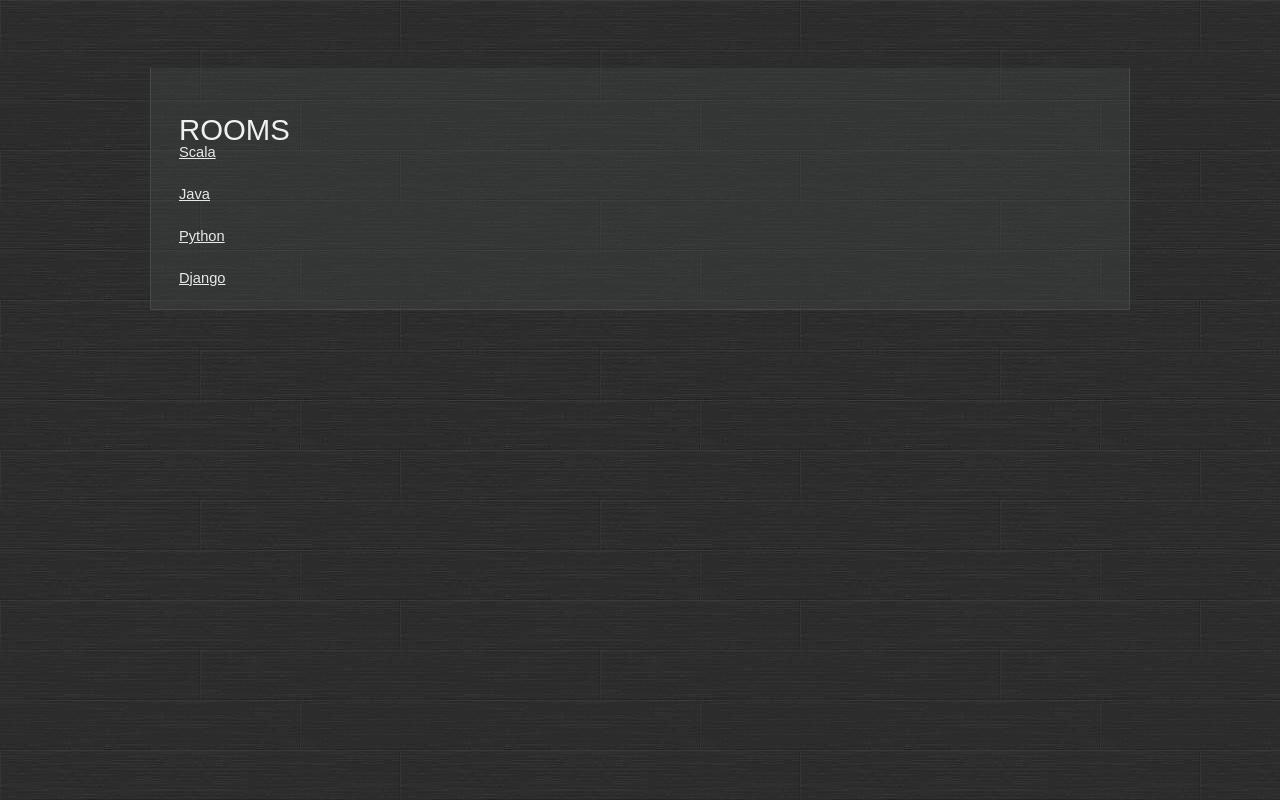
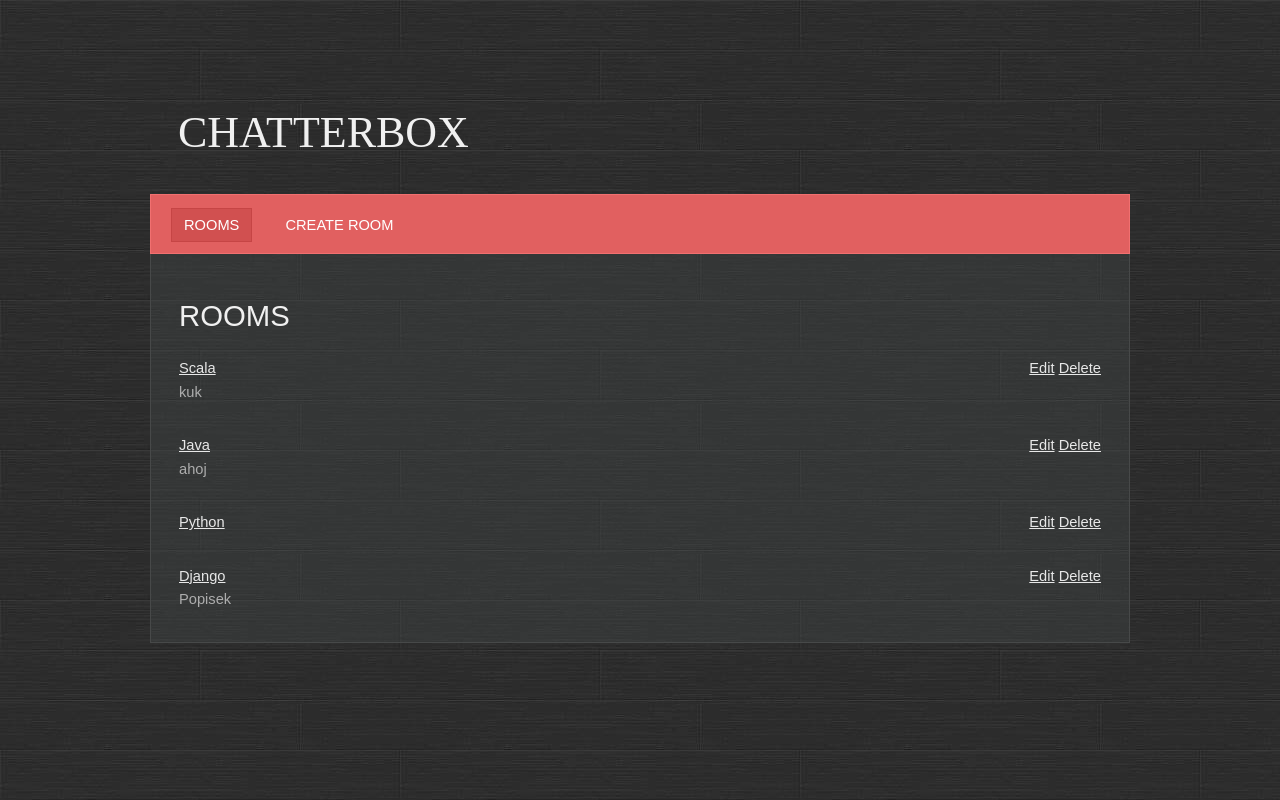
Before and after one commit to PavelPuza/PythonRemoteCZ9, a Django app: page / in a window 1280 px wide. Run offline with Django 4.2, Linux system fonts and the light colour scheme; data comes from the database, SQL or seed files in the repository; both versions use the stored data as it was after the commit.

Commit message:
Čtvrtý den nahrán

```diff
--- a/PythonRemoteCZ9/urls.py
+++ b/PythonRemoteCZ9/urls.py
@@ -22,6 +22,8 @@
     path('admin/', admin.site.urls),
     path('hello/', base.views.hello),
     path('', base.views.RoomsView.as_view(), name='rooms'),
-    path('room/<id>', base.views.room, name='room'),
-    path('room_create/', base.views.RoomCreateView.as_view(), name='room_create')
+    path('room/detail/<pk>/', base.views.room, name='room'),
+    path('room/create/', base.views.RoomCreateView.as_view(), name='room_create'),
+    path('room/update/<pk>', base.views.RoomUpdateView.as_view(), name='room_update'),
+    path('room/delete/<pk>', base.views.RoomDeleteView.as_view(), name='room_delete'),
 ]
--- a/base/templates/base/room.html
+++ b/base/templates/base/room.html
@@ -3,6 +3,12 @@
 {% block content %}
     <h1>{{ room.name }}</h1>
     <div class="box">{{ room.description }}</div>
+    <div class="box room__message">
+        <form method="POST">
+            {% csrf_token %}
+            <input name="body" placeholder="Write your message here..."/>
+        </form>
+    </div>
     {% for message in messages %}
         <div class="message">{{ message.body }}</div>
     {% endfor %}
--- a/base/templates/base/rooms.html
+++ b/base/templates/base/rooms.html
@@ -1,8 +1,18 @@
 {% extends 'main.html' %}
 
 {%  block content %}
-    <h1>Rooms</h1>
-    {% for room in object_list %}
-        <p><a href="{% url 'room' room.id %}">{{ room.name }}</a></p>
-    {% endfor %}
+<h1>Rooms</h1>
+<div class="box"></div>
+{% for room in object_list %}
+<div class="box">
+    <div style="float: left">
+        <a href="{% url 'room' room.id %}">{{ room.name }}</a></br>
+        {{ room.description }}
+    </div>
+    <div style="float: right;">
+        <a href="{% url 'room_update' room.id %}">Edit</a>
+        <a href="{% url 'room_delete' room.id %}">Delete</a>
+    </div>
+</div>
+{% endfor %}
 {%  endblock %}
--- a/base/views.py
+++ b/base/views.py
@@ -1,13 +1,12 @@
 from django.http import HttpResponse
-from django.shortcuts import render
-
+from django.shortcuts import render, redirect
 
 # Create your views here.
 from django.urls import reverse_lazy
-from django.views.generic import TemplateView, ListView, FormView, CreateView
+from django.views.generic import TemplateView, ListView, FormView, CreateView, UpdateView, DeleteView
 
-from base.forms import RoomForm
-from base.models import Room
+from base.forms import RoomForm, LOGGER
+from base.models import Room, Message
 
 
 def hello(request):
@@ -23,21 +22,40 @@
     template_name = 'base/rooms.html'
     model = Room
 
-def room(request, id):
-    room = Room.objects.get(id=id)
+def room(request, pk):
+    LOGGER.warning(request.method)
+    room = Room.objects.get(id=pk)
+
+    # POST
+    if request.method == 'POST':
+        Message.objects.create(
+            user=request.user,
+            room=room,
+            body=request.POST.get('body'),
+        )
+        room.participants.add(request.user)
+        room.save()
+        return redirect('room', pk=pk)
+
+    #GET
     messages = room.message_set.all()
     context = {'messages': messages, 'room': room}
     return render(request, template_name='base/room.html', context=context)
 
 class RoomCreateView(CreateView):
     template_name = 'base/room_form.html'
+    extra_context = {'title' : 'CREATE !!!'}
     form_class = RoomForm
     success_url = reverse_lazy('rooms')
 
-    # def form_valid(self, form):
-    #     cleaned_data = form.cleaned_data
-    #     Room.objects.create(
-    #         name=cleaned_data['name'],
-    #         description=cleaned_data['description']
-    #     )
-    #     return super().form_valid(form)
+class RoomUpdateView(UpdateView):
+    template_name = 'base/room_form.html'
+    extra_context = {'title' : 'UPDATE !!!'}
+    form_class = RoomForm
+    success_url = reverse_lazy('rooms')
+    model = Room
+
+class RoomDeleteView(DeleteView):
+    template_name = 'base/room_confirm_delete.html'
+    model = Room
+    success_url = reverse_lazy('rooms')
--- a/templates/main.html
+++ b/templates/main.html
@@ -10,6 +10,14 @@
 </head>
 <body>
 <div id="wrapper">
+    <div id="header">
+        <div id="logo">
+            <h1>Chatterbox</h1>
+        </div>
+        <div id="menu">
+            {% include 'navbar.html' %}
+        </div>
+    </div>
     <div id="page">
         <div id="content">
             {% block content %}
--- /dev/null
+++ b/templates/navbar.html
@@ -0,0 +1,11 @@
+<ul>
+    <li class="first active">
+        <a href="{% url 'rooms' %}">Rooms</a>
+    </li>
+    <li>
+        <a href="{% url 'room_create' %}">Create room</a>
+    </li>
+    <li class="last-child">
+        {{ user.username }}
+    </li>
+</ul><br class="clearfix"/>
```
Also changed, not shown: base/templates/base/room_confirm_delete.html (added, +12 -0 lines), db.sqlite3.
